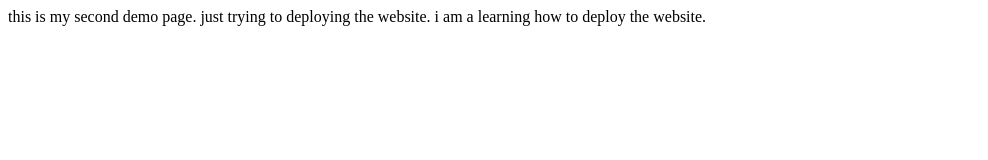
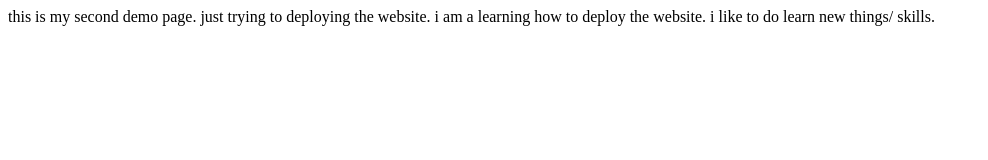
Before and after one commit to aniketnimkar/demo_Two, a plain HTML site: page index.html in a window 1280 px wide. Shown: the whole page, without its empty margins (0-988 px from the left). Drawn offline with Linux system fonts and the light colour scheme.

Commit message:
update intrest

```diff
--- a/index.html
+++ b/index.html
@@ -11,5 +11,7 @@
     just trying to deploying the website.
 
     i am a learning how to deploy the website.
+
+    i like to do learn new things/ skills.
 </body>
 </html>
```
